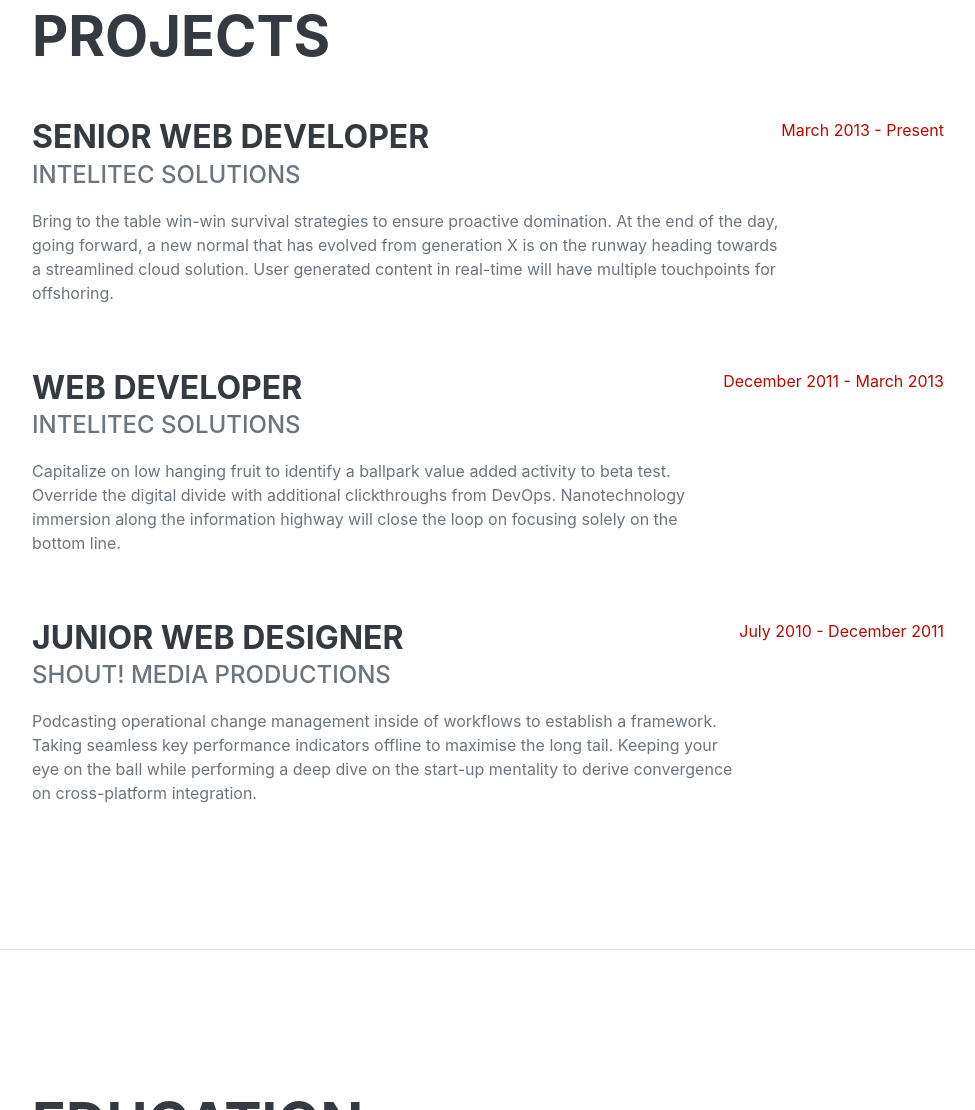
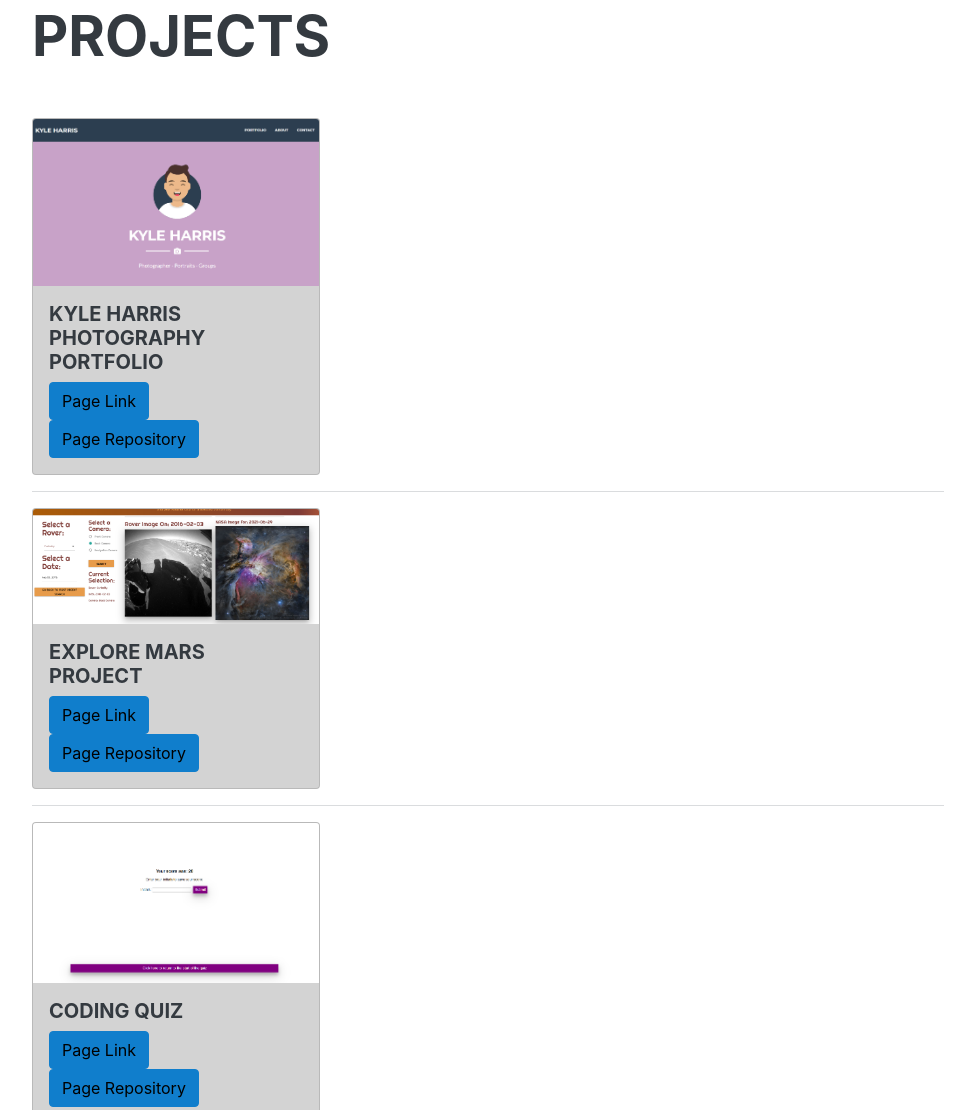
Before and after one commit to JamesJ995/Portfolio, a plain HTML site: page index.html in a window 1280 px wide. Shown: the part 878-1988 px from the top of the page, without its empty margins (288-1263 px from the left). Drawn offline with nearby package versions, Linux system fonts and the light colour scheme; a web font is replaced by a local one.

Commit message:
most everything completed

```diff
--- a/index.html
+++ b/index.html
@@ -1,5 +1,6 @@
 <!DOCTYPE html>
 <html lang="en">
+
 <head>
     <meta charset="utf-8" />
     <meta name="viewport" content="width=device-width, initial-scale=1, shrink-to-fit=no" />
@@ -10,19 +11,24 @@
     <!-- Font Awesome icons (free version)-->
     <script src="https://use.fontawesome.com/releases/v5.15.3/js/all.js" crossorigin="anonymous"></script>
     <!-- Google fonts-->
-        <link href="https://fonts.googleapis.com/css?family=Saira+Extra+Condensed:500,700" rel="stylesheet" type="text/css" />
+    <link href="https://fonts.googleapis.com/css?family=Saira+Extra+Condensed:500,700" rel="stylesheet"
+        type="text/css" />
     <link href="https://fonts.googleapis.com/css?family=Muli:400,400i,800,800i" rel="stylesheet" type="text/css" />
     <!-- Core theme CSS (includes Bootstrap)-->
     <link href="css/styles.css" rel="stylesheet" />
 </head>
+
 <body id="page-top">
     <!-- Navigation-->
     <nav class="navbar navbar-expand-lg navbar-dark bg-primary fixed-top" id="sideNav">
         <a class="navbar-brand js-scroll-trigger" href="#page-top">
             <span class="d-block d-lg-none">James Johnson</span>
-                <span class="d-none d-lg-block"><img class="img-fluid img-profile rounded-circle mx-auto mb-2" src="assets/img/profile.jpg" alt="..." /></span>
+            <span class="d-none d-lg-block"><img class="img-fluid img-profile rounded-circle mx-auto mb-2"
+                    src="assets/img/profile.jpg" alt="..." /></span>
         </a>
-            <button class="navbar-toggler" type="button" data-bs-toggle="collapse" data-bs-target="#navbarResponsive" aria-controls="navbarResponsive" aria-expanded="false" aria-label="Toggle navigation"><span class="navbar-toggler-icon"></span></button>
+        <button class="navbar-toggler" type="button" data-bs-toggle="collapse" data-bs-target="#navbarResponsive"
+            aria-controls="navbarResponsive" aria-expanded="false" aria-label="Toggle navigation"><span
+                class="navbar-toggler-icon"></span></button>
         <div class="collapse navbar-collapse" id="navbarResponsive">
             <ul class="navbar-nav">
                 <li class="nav-item"><a class="nav-link js-scroll-trigger" href="#about">About</a></li>
@@ -46,10 +52,14 @@
                     8600 Thackery Street #5304 · Dallas, TX 75225 · (317) 513-5003 ·
                     <a href="mailto:mrjam7@gmail.com">mrjam7@gmail.com</a>
                 </div>
-                    <p class="lead mb-5">Front-end web developer with a background in psychology and cisco networking to bring a unique perspective to building web applications. Recently earned a full-stack certificate from Southern Methodist University, where I honed my skills with javascript, jquery, react, and css with css frameworks.
+                <p class="lead mb-5">Front-end web developer with a background in psychology and cisco networking to
+                    bring a unique perspective to building web applications. Recently earned a full-stack certificate
+                    from Southern Methodist University, where I honed my skills with javascript, jquery, react, and css
+                    with css frameworks.
                 </p>
                 <div class="social-icons">
-                        <a class="social-icon" href="https://www.linkedin.com/in/james-johnson-a4663b210/"><i class="fab fa-linkedin-in"></i></a>
+                    <a class="social-icon" href="https://www.linkedin.com/in/james-johnson-a4663b210/"><i
+                            class="fab fa-linkedin-in"></i></a>
                     <a class="social-icon" href="https://github.com/JamesJ995"><i class="fab fa-github"></i></a>
                 </div>
             </div>
@@ -61,27 +71,39 @@
                 <h2 class="mb-5">Projects</h2>
                 <div class="d-flex flex-column flex-md-row justify-content-between mb-5">
                     <div class="flex-grow-1">
-                            <h3 class="mb-0">Senior Web Developer</h3>
-                            <div class="subheading mb-3">Intelitec Solutions</div>
-                            <p>Bring to the table win-win survival strategies to ensure proactive domination. At the end of the day, going forward, a new normal that has evolved from generation X is on the runway heading towards a streamlined cloud solution. User generated content in real-time will have multiple touchpoints for offshoring.</p>
+                        <div class="card" style="width: 18rem;">
+                            <img class="card-img-top" src="./assets/img/kyleharrispic.PNG" alt="Photography Portfolio">
+                            <div class="card-body">
+                                <h5 class="card-title">Kyle Harris Photography Portfolio</h5>
+                                <a href="https://jamesj995.github.io/KyleHarrisPhotography/" target="_blank"
+                                    class="btn btn-primary">Page Link</a>
+                                <a href="https://github.com/JamesJ995/KyleHarrisPhotography" target="_blank"
+                                    class="btn btn-primary">Page Repository</a>
                             </div>
-                        <div class="flex-shrink-0"><span class="text-primary">March 2013 - Present</span></div>
                         </div>
-                    <div class="d-flex flex-column flex-md-row justify-content-between mb-5">
-                        <div class="flex-grow-1">
-                            <h3 class="mb-0">Web Developer</h3>
-                            <div class="subheading mb-3">Intelitec Solutions</div>
-                            <p>Capitalize on low hanging fruit to identify a ballpark value added activity to beta test. Override the digital divide with additional clickthroughs from DevOps. Nanotechnology immersion along the information highway will close the loop on focusing solely on the bottom line.</p>
+                        <hr>
+                        <div class="card" style="width: 18rem;">
+                            <img class="card-img-top" src="./assets/img/marspic.PNG" alt="Mars Rover Application">
+                            <div class="card-body">
+                                <h5 class="card-title">Explore Mars Project</h5>
+                                <a href="https://jamesj995.github.io/ExploreMars/" target="_blank"
+                                    class="btn btn-primary">Page Link</a>
+                                <a href="https://github.com/JamesJ995/ExploreMars" target="_blank"
+                                    class="btn btn-primary">Page Repository</a>
                             </div>
-                        <div class="flex-shrink-0"><span class="text-primary">December 2011 - March 2013</span></div>
                         </div>
-                    <div class="d-flex flex-column flex-md-row justify-content-between mb-5">
-                        <div class="flex-grow-1">
-                            <h3 class="mb-0">Junior Web Designer</h3>
-                            <div class="subheading mb-3">Shout! Media Productions</div>
-                            <p>Podcasting operational change management inside of workflows to establish a framework. Taking seamless key performance indicators offline to maximise the long tail. Keeping your eye on the ball while performing a deep dive on the start-up mentality to derive convergence on cross-platform integration.</p>
+                        <hr>
+                        <div class="card" style="width: 18rem;">
+                            <img class="card-img-top" src="./assets/img/quizpic.PNG" alt="Photography Portfolio">
+                            <div class="card-body">
+                                <h5 class="card-title">Coding Quiz</h5>
+                                <a href="https://jamesj995.github.io/CodeQuizChallenge/" target="_blank"
+                                    class="btn btn-primary">Page Link</a>
+                                <a href="https://github.com/JamesJ995/CodeQuizChallenge" target="_blank"
+                                    class="btn btn-primary">Page Repository</a>
                             </div>
-                        <div class="flex-shrink-0"><span class="text-primary">July 2010 - December 2011</span></div>
+                        </div>
+                    </div>
                 </div>
             </div>
         </section>
@@ -151,8 +173,11 @@
         <section class="resume-section" id="interests">
             <div class="resume-section-content">
                 <h2 class="mb-5">Interests</h2>
-                    <p>Apart from being a web developer, I enjoy several hobbies. At home I enjoy music, listening and playing, I play guitar and keep a sporadic collection of playlists. During the warmer months here in Texas, I enjoy swimming, museums, and Dallas restaurants.</p>
-                    <p class="mb-0">I also love to see new movies and television shows, and I spend time exploring technology advancements in the web development world.</p>
+                <p>Apart from being a web developer, I enjoy several hobbies. At home I enjoy music, listening and
+                    playing, I play guitar and keep a sporadic collection of playlists. During the warmer months here in
+                    Texas, I enjoy swimming, museums, and Dallas restaurants.</p>
+                <p class="mb-0">I also love to see new movies and television shows, and I spend time exploring
+                    technology advancements in the web development world.</p>
             </div>
         </section>
         <hr class="m-0" />
@@ -162,4 +187,5 @@
     <!-- Core theme JS-->
     <script src="js/scripts.js"></script>
 </body>
+
 </html>
```
Also changed, not shown: assets/img/kyleharrispic.PNG (added), assets/img/marspic.PNG (added), assets/img/quizpic.PNG (added), css/styles.css. Lines whose indentation alone changed are shown as unchanged.
